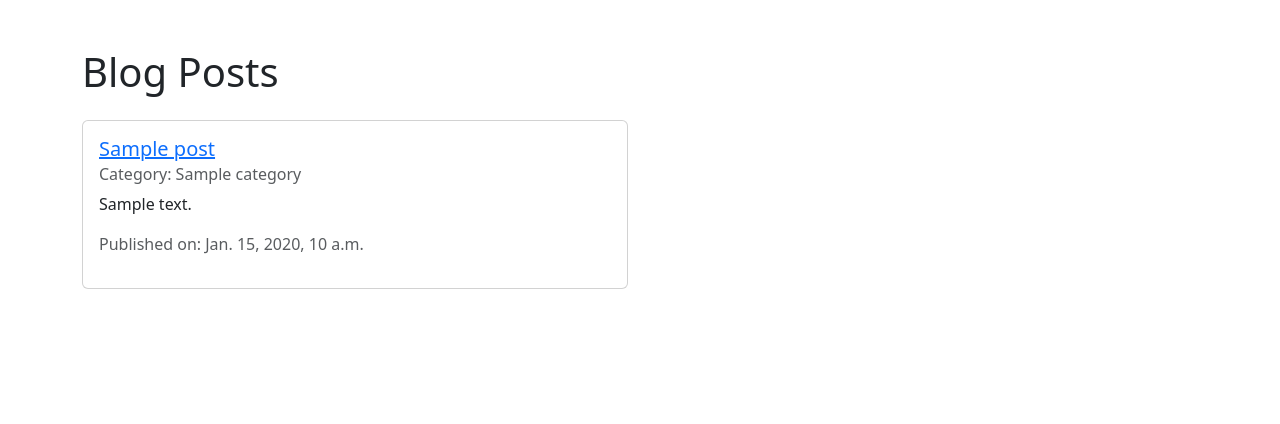
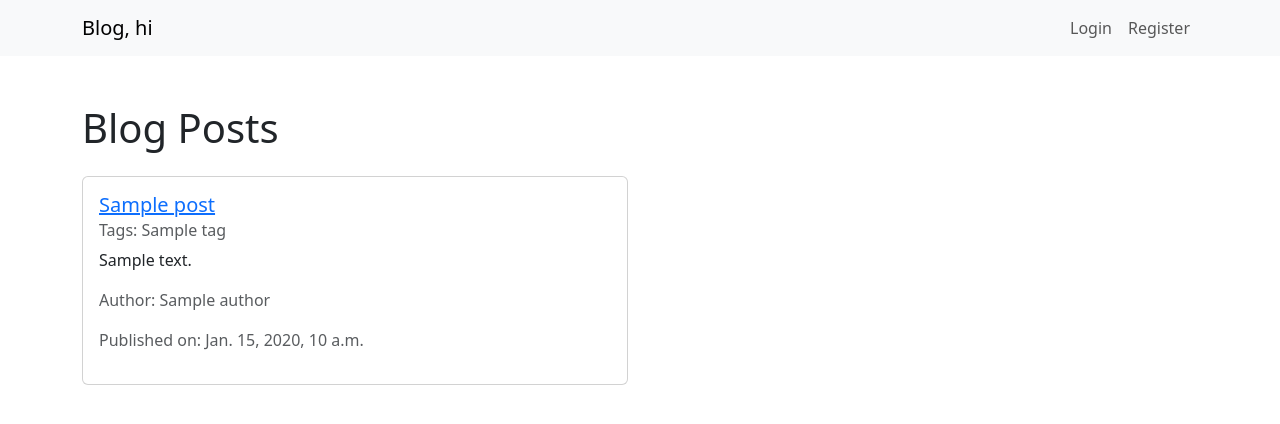
Before and after one commit to zhendler/mysite, a Django app: page / in a window 1280 px wide. Shown: the top 424 px of the page. Run offline with Django 5.2, Linux system fonts and the light colour scheme; tables that the repository leaves empty hold one stand-in row (values such as "Sample post").

Commit message:
login, logout, register

```diff
--- a/mysite/blog/admin.py
+++ b/mysite/blog/admin.py
@@ -1,7 +1,8 @@
 from django.contrib import admin
 
-from .models import Category, Post
+from .models import Post, Author, Tag
 
 # Register your models here.
-admin.site.register(Category)
+admin.site.register(Author)
 admin.site.register(Post)
+admin.site.register(Tag)
--- a/mysite/blog/forms.py
+++ b/mysite/blog/forms.py
@@ -6,4 +6,4 @@ from .models import Post
 class PostForm(forms.ModelForm):
     class Meta:
         model = Post
-        fields = ('title', 'content', 'category')
+        fields = ('title', 'content', 'tags',)
--- a/mysite/blog/models.py
+++ b/mysite/blog/models.py
@@ -3,20 +3,27 @@ from django.db import models
 
 # Create your models here.
 
-class Category(models.Model):
+class Author(models.Model):
+    name = models.CharField(max_length=100)
+    birthdate = models.DateField()
+    location = models.CharField(max_length=100)
+
+    def __str__(self):
+        return self.name
+
+class Tag(models.Model):
     name = models.CharField(max_length=100)
 
     def __str__(self):
         return self.name
 
-
 class Post(models.Model):
     title = models.CharField(max_length=100)
     content = models.TextField()
-    category = models.ForeignKey(Category, on_delete=models.CASCADE)
+    tags = models.ManyToManyField(Tag, blank=True)  # Множинні теги
     added_at = models.DateTimeField(auto_now_add=True)
     updated_at = models.DateTimeField(auto_now=True)
-    author = models.ForeignKey(User, on_delete=models.CASCADE, default=1)
+    author = models.ForeignKey(Author, on_delete=models.CASCADE, default=1)
 
     def __str__(self):
         return self.title
--- a/mysite/blog/templates/blog/post_detail.html
+++ b/mysite/blog/templates/blog/post_detail.html
@@ -9,7 +9,11 @@
 <body>
     <div class="container mt-5">
         <h1>{{ post.title }}</h1>
-        <h6 class="text-muted">Category: {{ post.category.name }}</h6>
+        <h6 class="card-subtitle mb-2 text-muted">Tags:
+             {% for tag in post.tags.all %}
+                {{ tag.name }}{% if not forloop.last %}, {% endif %}
+             {% endfor %}
+        </h6>
         <p>{{ post.content }}</p>
         <p class="text-muted">Published on: {{ post.added_at }}</p>
         {% if user == post.author %}
--- a/mysite/blog/templates/blog/post_list.html
+++ b/mysite/blog/templates/blog/post_list.html
@@ -7,6 +7,30 @@
     <link href="https://cdn.jsdelivr.net/npm/bootstrap@5.3.0-alpha1/dist/css/bootstrap.min.css" rel="stylesheet">
 </head>
 <body>
+    <nav class="navbar navbar-expand-lg navbar-light bg-light">
+        <div class="container">
+            <a class="navbar-brand" href="#">Blog, hi {{ user.username }}</a>
+            <div class="collapse navbar-collapse justify-content-end">
+                <ul class="navbar-nav">
+                    {% if user.is_authenticated %}
+                        <form method="post" action="{% url 'logout' %}">
+                            {% csrf_token %}
+                            <button type="submit" class="btn btn-danger">Logout</button>
+                        </form>
+
+                    {% else %}
+                        <li class="nav-item">
+                            <a class="nav-link" href="{% url 'login' %}">Login</a>
+                        </li>
+                        <li class="nav-item">
+                            <a class="nav-link" href="{% url 'register' %}">Register</a>
+                        </li>
+                    {% endif %}
+                </ul>
+            </div>
+        </div>
+    </nav>
+
     <div class="container mt-5">
         <h1 class="mb-4">Blog Posts</h1>
         <div class="row">
@@ -14,12 +38,18 @@
             <div class="col-md-6">
                 <div class="card mb-4">
                     <div class="card-body">
-                            <h5 class="card-title">
-                                <a href="{% url 'post_detail' post.id %}">{{ post.title }}</a>
-                        <h6 class="card-subtitle mb-2 text-muted">Category: {{ post.category.name }}</h6>
+                        <h5 class="card-title">
+                            <a href="{% url 'post_detail' post.id %}">{{ post.title }}</a>
+                        </h5>
+                        <h6 class="card-subtitle mb-2 text-muted">Tags:
+                             {% for tag in post.tags.all %}
+                                {{ tag.name }}{% if not forloop.last %}, {% endif %}
+                             {% endfor %}
+                        </h6>
                         <p class="card-text">{{ post.content|truncatewords:20 }}</p>
+                        <p class="text-muted">Author: {{ post.author }}</p>
                         <p class="text-muted">Published on: {{ post.added_at }}</p>
-                    </div>
+                     </div>
                 </div>
             </div>
             {% endfor %}
--- a/mysite/blog/urls.py
+++ b/mysite/blog/urls.py
@@ -1,5 +1,5 @@
 from django.urls import path
-from .views import PostListView, PostDetailView, PostCreateView, PostUpdateView
+from .views import PostListView, PostDetailView, PostCreateView, PostUpdateView, register, LogoutView, LoginView
 from django.contrib.auth import views as auth_views
 
 urlpatterns = [
@@ -10,6 +10,8 @@ urlpatterns = [
     path('post/<int:pk>/edit/', PostUpdateView.as_view(), name='post_update'),
     path('post/new/', PostCreateView.as_view(), name='post_create'),
 
-    path('login/', auth_views.LoginView.as_view(template_name='blog/login.html'), name='post_detail'),
+    path('login/', LoginView.as_view(), name='login'),
+    path('logout/', LogoutView.as_view(), name='logout'),
+    path('register/', register, name='register')
 
 ]
--- a/mysite/blog/views.py
+++ b/mysite/blog/views.py
@@ -1,26 +1,14 @@
-from msilib.schema import ListView
-
-from django.contrib.auth.decorators import login_required
+from django.contrib import messages
+from django.contrib.auth import authenticate, login, logout
 from django.contrib.auth.mixins import LoginRequiredMixin
-from django.shortcuts import render
+from django.contrib.auth.models import User
+from django.shortcuts import render, redirect
 from django.urls import reverse_lazy
+from django.views import View
 from django.views.generic import DetailView, ListView, CreateView, UpdateView
 
 from .forms import PostForm
 from .models import Post
-
-
-# Create your views here.
-
-# def post_list(request):
-#     posts = Post.objects.all().order_by('-added_at')
-#     return render(request, 'blog/post_list.html', {'posts': posts})
-#
-#
-# @login_required
-# def post_detail(request, post_id):
-#     post = Post.objects.get(id=post_id)
-#     return render(request, 'blog/post_detail.html', {'post': post})
 
 class PostListView(ListView):
     model = Post
@@ -53,3 +41,64 @@ class PostUpdateView(LoginRequiredMixin, UpdateView):
     def get_queryset(self):
         queryset = super().get_queryset()
         return queryset.filter(author=self.request.user)
+
+class LoginView(View):
+    def get(self, request):
+        return render(request, 'blog/login.html')
+
+    def post(self, request):
+        username = request.POST['username']
+        password = request.POST['password']
+        user = authenticate(request, username=username, password=password)
+        if user is not None:
+            login(request, user)
+            return redirect('post_list')  # Перенаправлення на головну сторінку
+        else:
+            # Тут можна обробити помилку
+            return render(request, 'blog/login.html', {'error': 'Неправильний логін або пароль'})
+
+class LogoutView(View):
+    def post(self, request):
+        logout(request)
+        return redirect('post_list')  # Перенаправлення на головну сторінку
+
+    def get(self, request):
+        return redirect('post_list')
+
+
+def register(request):
+    if request.method == 'POST':
+        username = request.POST['username']
+        password1 = request.POST['password1']
+        password2 = request.POST['password2']
+
+        if password1 == password2:
+            try:
+                user = User.objects.create_user(username=username, password=password1)
+                user.save()
+                messages.success(request, 'Реєстрація успішна! Ви можете увійти.')
+                return redirect('/')  # Заміни 'login' на свою URL-адресу для входу
+            except Exception as e:
+                messages.error(request, f'Помилка: {e}')
+        else:
+            messages.error(request, 'Паролі не співпадають!')
+
+    return render(request, 'blog/register.html')
+
+
+
+
+
+
+
+# Create your views here.
+
+# def post_list(request):
+#     posts = Post.objects.all().order_by('-added_at')
+#     return render(request, 'blog/post_list.html', {'posts': posts})
+#
+#
+# @login_required
+# def post_detail(request, post_id):
+#     post = Post.objects.get(id=post_id)
+#     return render(request, 'blog/post_detail.html', {'post': post})
--- a/mysite/mysite/settings.py
+++ b/mysite/mysite/settings.py
@@ -19,6 +19,9 @@ from dotenv import load_dotenv
 BASE_DIR = Path(__file__).resolve().parent.parent
 load_dotenv()
 LOGIN_URL='/login/'
+LOGIN_REDIRECT_URL = '/'
+LOGOUT_REDIRECT_URL = '/logout'
+
 
 # Quick-start development settings - unsuitable for production
 # See https://docs.djangoproject.com/en/5.1/howto/deployment/checklist/
--- a/pyproject.toml
+++ b/pyproject.toml
@@ -11,6 +11,8 @@ django = "^5.1.2"
 python-dotenv = "^1.0.1"
 psycopg = "^3.2.3"
 psycopg2 = "^2.9.10"
+pymongo = "^4.10.1"
+python-dateutil = "^2.9.0.post0"
 
 
 [build-system]
```
Also changed, not shown: mysite/blog/templates/blog/logout.html (added, +16 -0 lines), mysite/blog/templates/blog/register.html (added, +30 -0 lines), mysite/blog/templates/blog/test.html (added, +38 -0 lines), mysite/from_mongo_to_postgres.py (added, +82 -0 lines), mysite/blog/migrations/0001_initial.py (deleted), mysite/blog/migrations/0002_post_author_post_updated_at.py (deleted), 1 other file.
